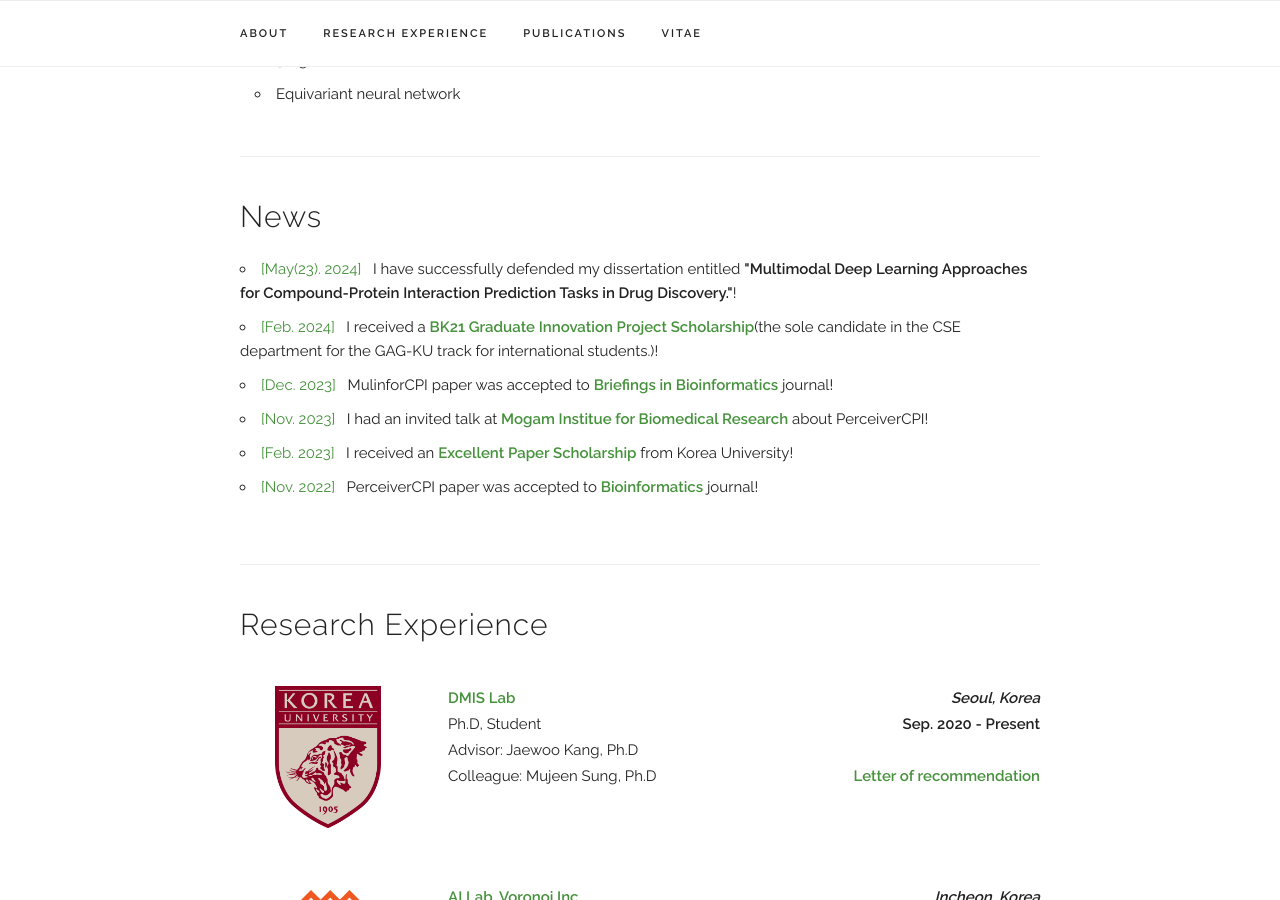
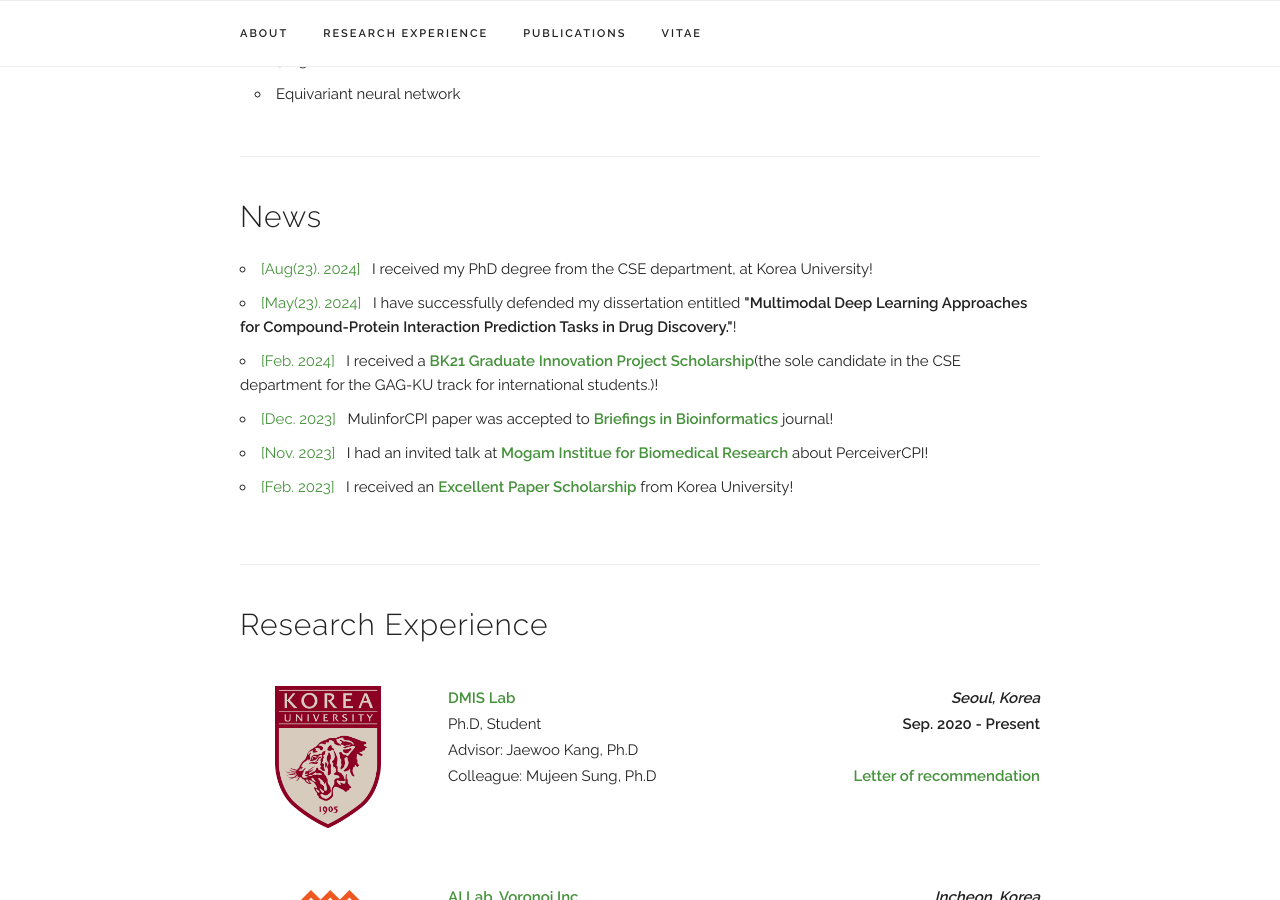
Before and after one commit to quangnguyenbn99/quangnguyenbn99.github.io, a Jekyll site: the page built from index.html, in a window 1280 px wide and 900 px high, scrolled down 684 px. Built offline with Jekyll 4.4.1, drawn with Linux system fonts in a browser that asks for light colours; some web fonts are replaced.

Commit message:
Update index.html

```diff
--- a/index.html
+++ b/index.html
@@ -42,6 +42,10 @@
 <div class="docs-section" id="news">
   <h4>News</h4>
     <ul>
+      <li>
+        <b style="color: #46923c; font-weight: normal;">[Aug(23). 2024]</b>&nbsp&nbsp
+        I received my PhD degree from the CSE department, at Korea University!
+      </li>
        <li>
         <b style="color: #46923c; font-weight: normal;">[May(23). 2024]</b>&nbsp&nbsp
         I have successfully defended my dissertation entitled <b>"Multimodal Deep Learning Approaches for Compound-Protein Interaction Prediction Tasks in Drug Discovery."</b>!
@@ -61,10 +65,6 @@
       <li>
         <b style="color: #46923c; font-weight: normal;">[Feb. 2023]</b>&nbsp&nbsp
         I received an <a href={{ "/assets/cv/Best_paper_award.jpg" | prepend: site.baseurl }} target="_blank">Excellent Paper Scholarship</a> from Korea University!
-      </li>
-      <li>
-        <b style="color: #46923c; font-weight: normal;">[Nov. 2022]</b>&nbsp&nbsp
-        PerceiverCPI paper was accepted to <a href="https://academic.oup.com/bioinformatics">Bioinformatics</a> journal!
       </li>
     </ul>
 </div>
```
